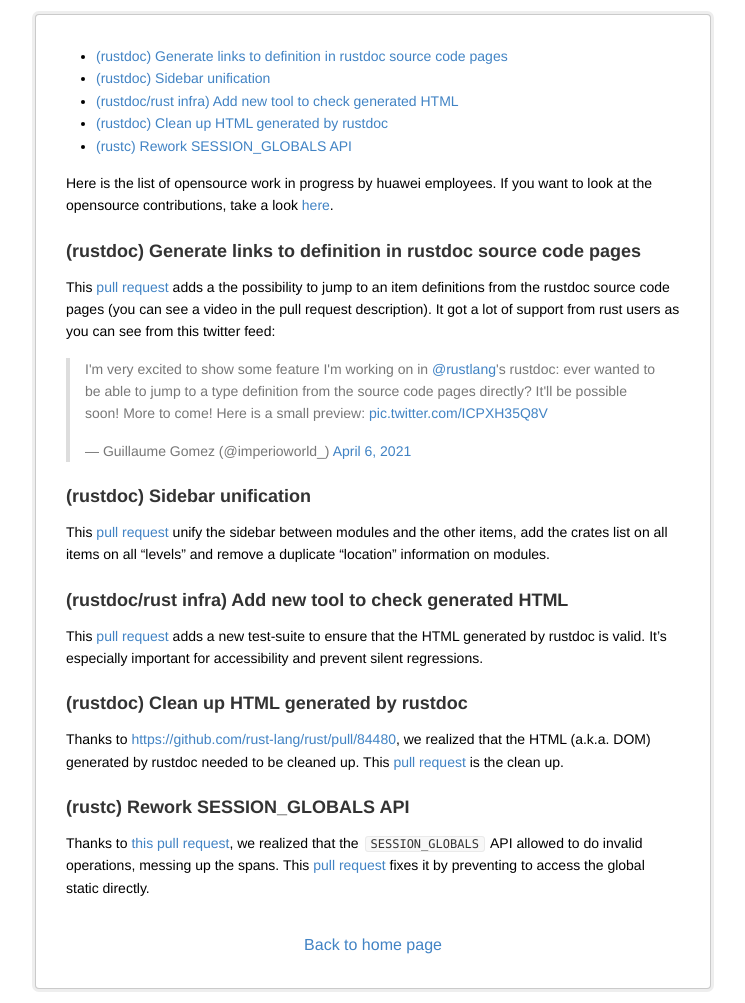
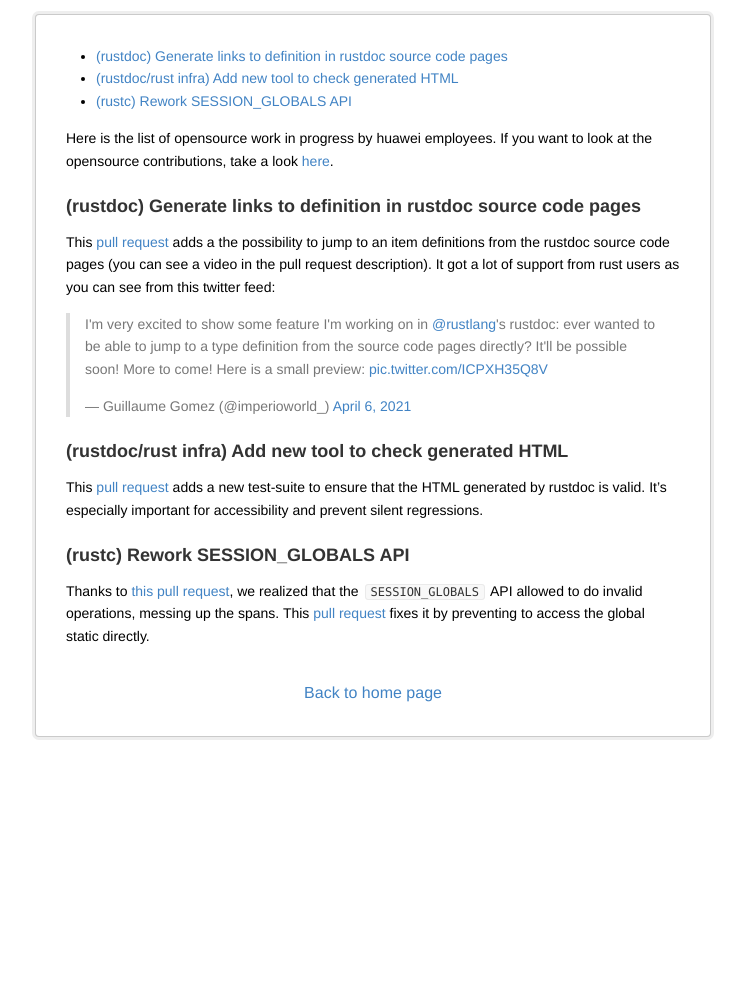
Before and after one commit to yijunyu/trusted-programming.github.io, a Jekyll site: the page built from articles/work-in-progress.md, in a window 1280 px wide. Shown: the whole page, without its empty margins (267-1012 px from the left). Built offline with Jekyll 4.4.1, drawn with Linux system fonts in a browser that asks for light colours; comment, search, counter and statistics services are not loaded; after the commit the page ends 900 px from its top, so only the background shows below that.

```diff
--- a/articles/work-in-progress.md
+++ b/articles/work-in-progress.md
@@ -16,18 +16,10 @@ This [pull request](https://github.com/rust-lang/rust/pull/84176) adds a the pos
 
 <blockquote class="twitter-tweet"><p lang="en" dir="ltr">I&#39;m very excited to show some feature I&#39;m working on in <a href="https://twitter.com/rustlang?ref_src=twsrc%5Etfw">@rustlang</a>&#39;s rustdoc: ever wanted to be able to jump to a type definition from the source code pages directly? It&#39;ll be possible soon! More to come! Here is a small preview: <a href="https://t.co/ICPXH35Q8V">pic.twitter.com/ICPXH35Q8V</a></p>&mdash; Guillaume Gomez (@imperioworld_) <a href="https://twitter.com/imperioworld_/status/1379506735094857728?ref_src=twsrc%5Etfw">April 6, 2021</a></blockquote> <script async src="https://platform.twitter.com/widgets.js" charset="utf-8"></script>
 
-### (rustdoc) Sidebar unification
-
-This [pull request](https://github.com/rust-lang/rust/pull/84834) unify the sidebar between modules and the other items, add the crates list on all items on all "levels" and remove a duplicate "location" information on modules.
-
 ### (rustdoc/rust infra) Add new tool to check generated HTML
 
 This [pull request](https://github.com/rust-lang/rust/pull/84480) adds a new test-suite to ensure that the HTML generated by rustdoc is valid. It's especially important for accessibility and prevent silent regressions.
 
-### (rustdoc) Clean up HTML generated by rustdoc
-
-Thanks to <https://github.com/rust-lang/rust/pull/84480>, we realized that the HTML (a.k.a. DOM) generated by rustdoc needed to be cleaned up. This [pull request](https://github.com/rust-lang/rust/pull/84703) is the clean up.
-
 ### (rustc) Rework SESSION_GLOBALS API
 
 Thanks to [this pull request](https://github.com/rust-lang/rust/pull/84953), we realized that the `SESSION_GLOBALS` API allowed to do invalid operations, messing up the spans. This [pull request](https://github.com/rust-lang/rust/pull/84961) fixes it by preventing to access the global static directly.
```
Also changed, not shown: articles/opensource-contributions.md (+8 -0 lines).
